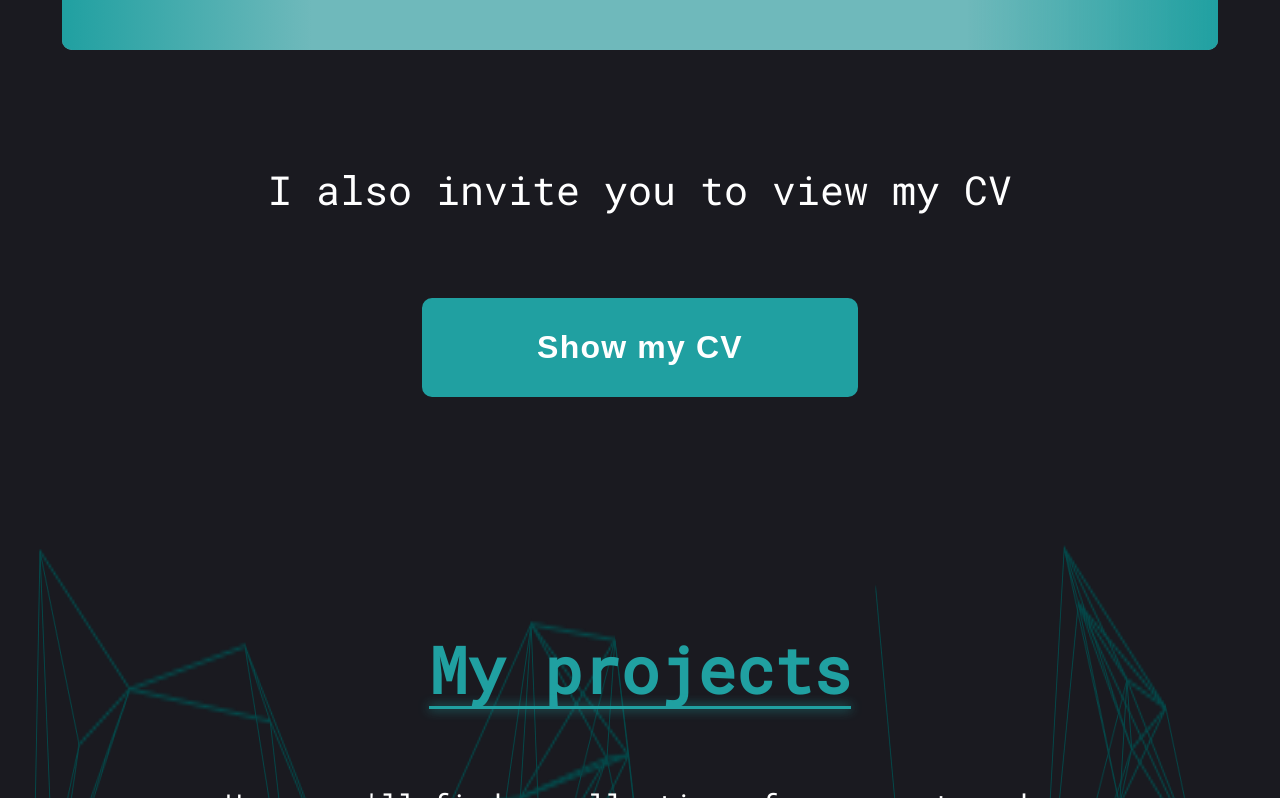
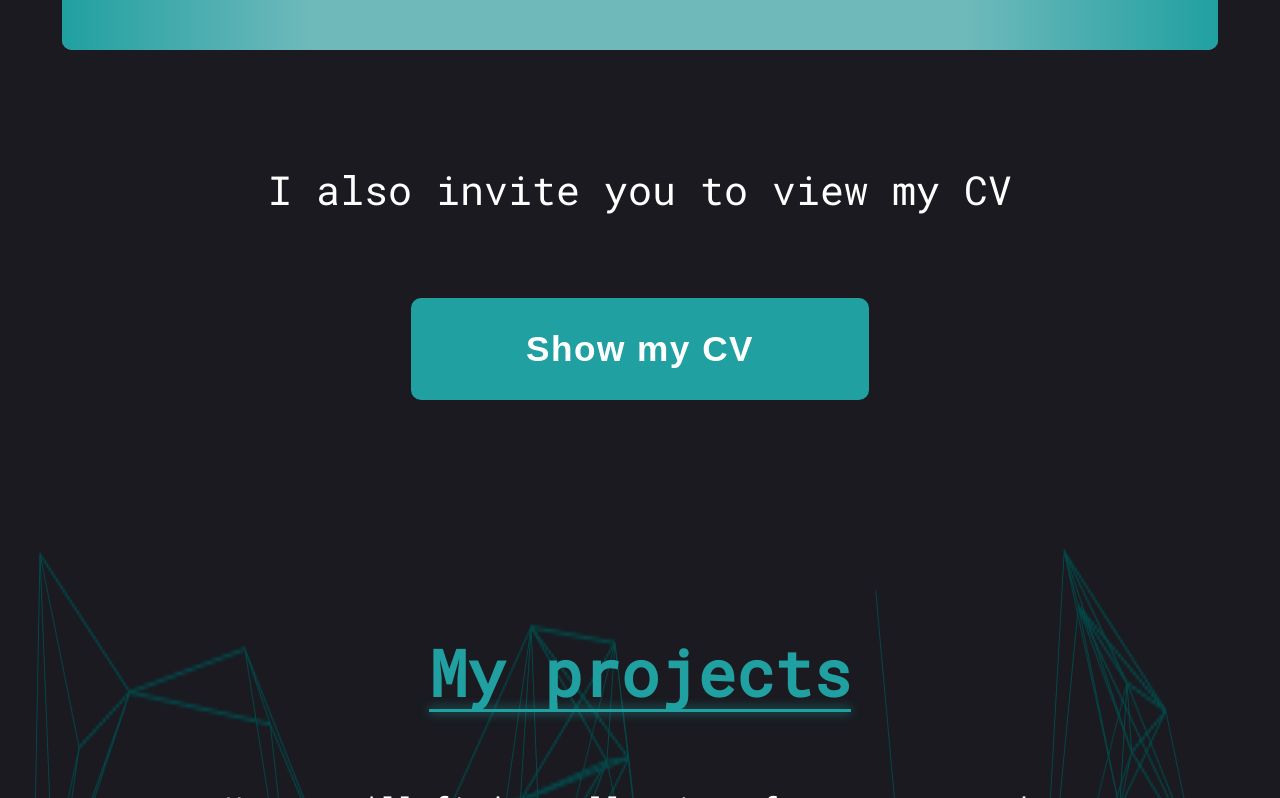
Before and after one commit to Maciejnecka/Portfolio-site, a React app: page / in a window 1280 px wide. Shown: the part 2621-3419 px from the top of the page. Built offline with nearby package versions, Linux system fonts and the light colour scheme.

Commit message:
Button contrast ratio fixes

```diff
--- a/src/components/Resume/Resume.styled.js
+++ b/src/components/Resume/Resume.styled.js
@@ -29,8 +29,8 @@ const StyledResume = styled.div`
     display: flex;
     align-items: center;
     justify-content: center;
-    font-size: 2rem;
-    letter-spacing: 1.2px;
+    font-size: 2.2rem;
+    letter-spacing: 1.5px;
     font-weight: bold;
     padding: 1.75rem 7rem;
     background-color: var(--main-color-blue);
```
